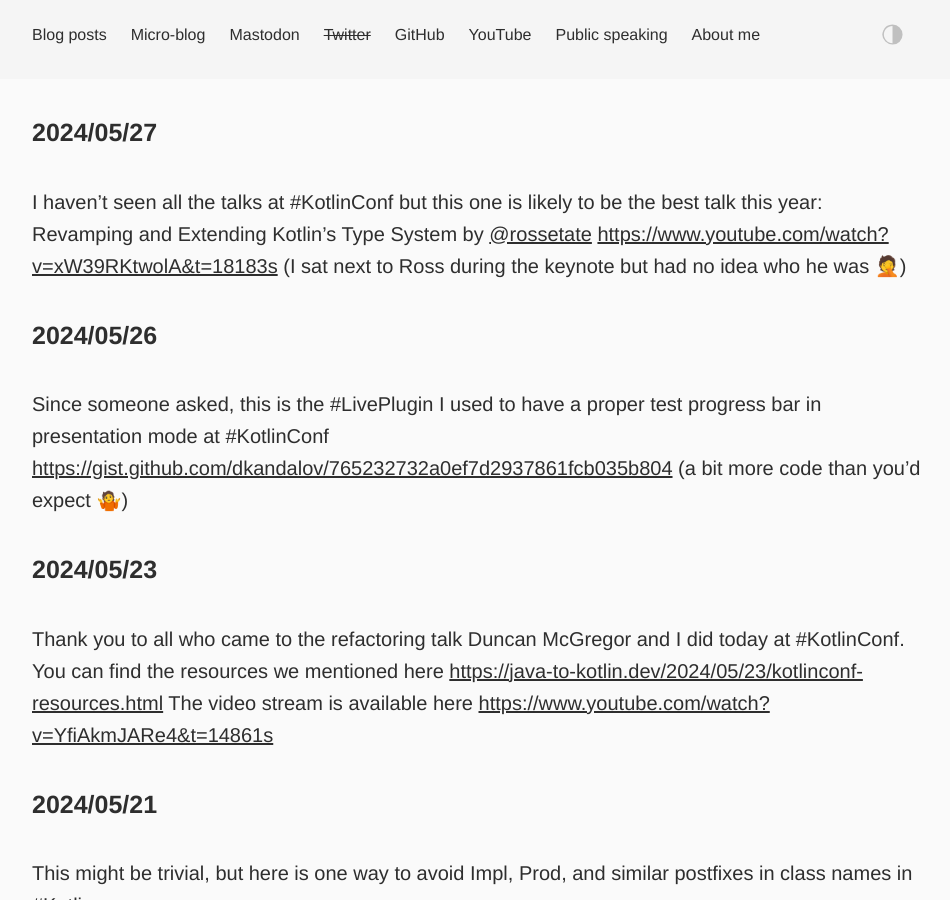
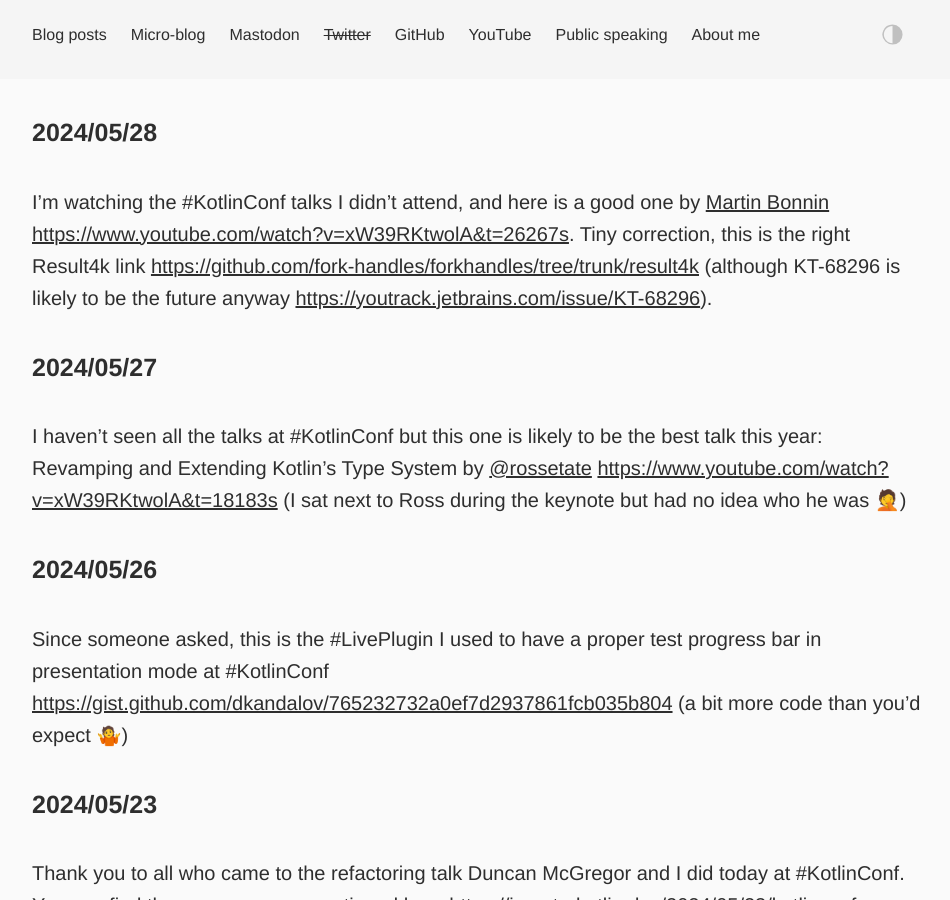
Before and after one commit to dkandalov/dkandalov.github.io, a Jekyll site: the page built from micro-blog.md, in a window 1280 px wide and 900 px high. Shown: the whole window, without its empty margins (160-1110 px from the left). Built offline with Jekyll 4.4.1, drawn with Linux system fonts in a browser that asks for light colours.

Commit message:
updated micro-blog

```diff
--- a/micro-blog.md
+++ b/micro-blog.md
@@ -2,6 +2,9 @@
 layout: post
 permalink: /micro-blog/
 ---
+
+#### 2024/05/28
+I'm watching the #KotlinConf talks I didn't attend, and here is a good one by [Martin Bonnin](https://twitter.com/martinbonnin) <https://www.youtube.com/watch?v=xW39RKtwolA&t=26267s>. Tiny correction, this is the right Result4k link <https://github.com/fork-handles/forkhandles/tree/trunk/result4k> (although KT-68296 is likely to be the future anyway <https://youtrack.jetbrains.com/issue/KT-68296>).
 
 #### 2024/05/27
 I haven't seen all the talks at #KotlinConf but this one is likely to be the best talk this year: Revamping and Extending Kotlin's Type System by [@rossetate](https://twitter.com/rossetate) <https://www.youtube.com/watch?v=xW39RKtwolA&t=18183s> (I sat next to Ross during the keynote but had no idea who he was 🤦)
```
